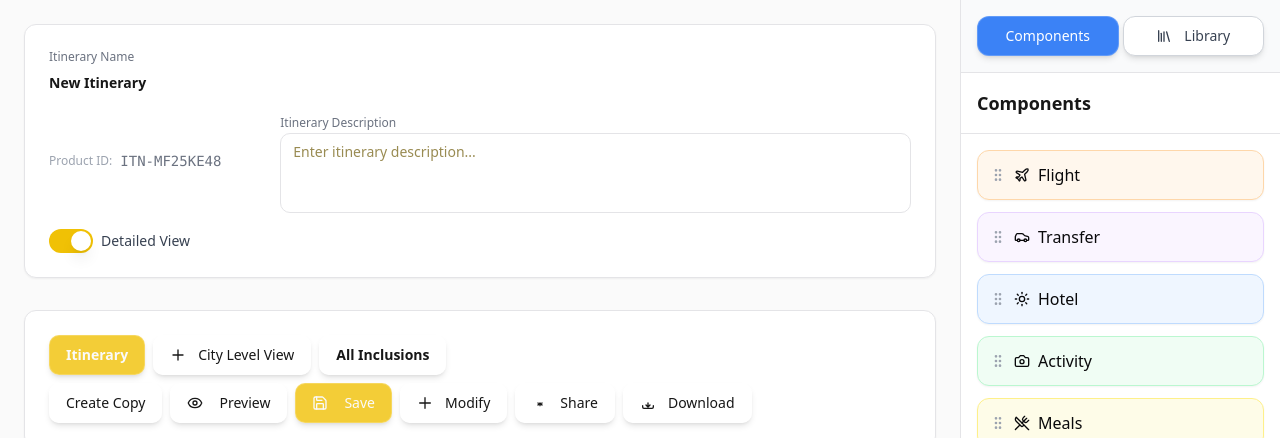
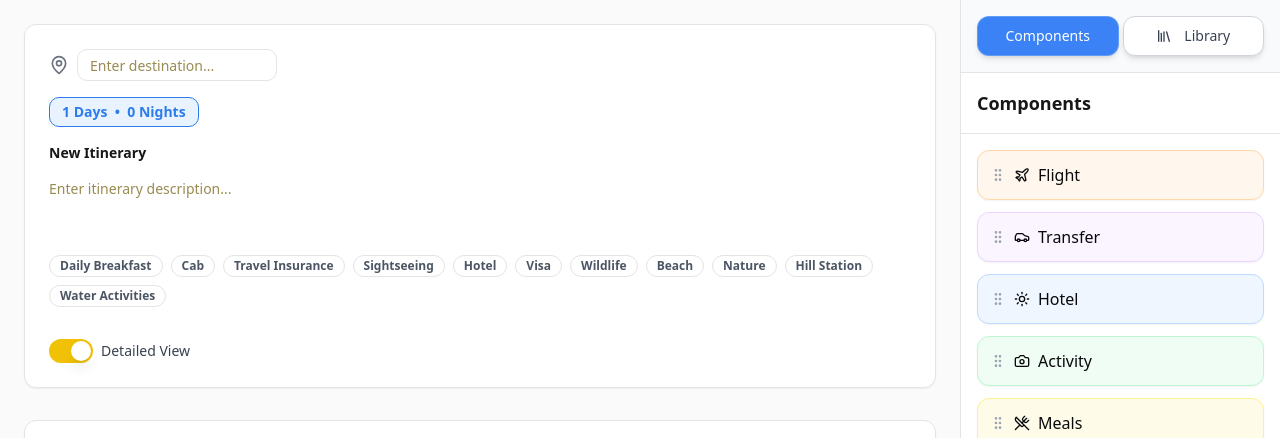
Before and after one commit to ainirvana/b2b-final, a Next.js app: page /itinerary/builder in a window 1280 px wide. Shown: the top 438 px of the page. Built offline with nearby package versions, Linux system fonts and the light colour scheme; no server answers; the database is empty.

Commit message:
without_highlights_working

```diff
--- a/components/itinerary-builder/index.tsx
+++ b/components/itinerary-builder/index.tsx
@@ -5,6 +5,7 @@ import { Input } from "@/components/ui/input"
 import { Switch } from "@/components/ui/switch"
 import { Textarea } from "@/components/ui/textarea"
 import { Label } from "@/components/ui/label"
+import { Badge } from "@/components/ui/badge"
 import {
   ArrowLeft,
   Plus,
@@ -801,49 +802,114 @@ export function ItineraryBuilder({ itineraryId, onBack }: ItineraryBuilderProps)
     <div className="flex h-screen">
       <div className="flex-1 p-6 overflow-y-auto h-full">
         {/* Header Card */}
-        <div className="bg-white rounded-xl shadow-sm border mb-8 p-6 flex flex-col md:flex-row md:items-center md:justify-between gap-4">
-          <div className="flex-1 min-w-0">
-            <div className="flex flex-col gap-2">
-              <label className="text-xs text-gray-500 font-medium" htmlFor="itinerary-title">Itinerary Name</label>
+        <div className="bg-white rounded-xl shadow-sm border mb-8 p-6 flex flex-col gap-4">
+          <div className="flex items-center gap-2">
+            <MapPin className="h-5 w-5 text-gray-500" />
             <Input
-                id="itinerary-title"
+              value={countries[0] || ""}
+              onChange={(e) => setCountries([e.target.value])}
+              className="max-w-[200px] h-8 text-gray-700"
+              placeholder="Enter destination..."
+              autoComplete="off"
+            />
+          </div>
+          <div className="bg-[#E8F3FF] text-[#2D7CEA] border-[#2D7CEA] border rounded-md flex items-center px-3 py-1 text-sm font-semibold select-none w-max">
+            {days.length} Days &nbsp;•&nbsp; {days.length > 0 ? days.length - 1 : 0} Nights
+          </div>
+          <Input
             value={title}
             onChange={(e) => setTitle(e.target.value)}
-                className="text-2xl font-bold border-none p-0 h-auto bg-transparent focus:ring-0 focus:border-transparent"
-                placeholder="Enter Itinerary Title"
-                autoComplete="off"
+            placeholder="Enter itinerary title..."
+            className="text-lg font-semibold border-none p-0 h-auto bg-transparent focus:ring-0 focus:border-transparent"
+            aria-label="Itinerary title"
           />
-              <div className="flex flex-col sm:flex-row sm:items-center sm:gap-4 mt-2">
-                <div className="flex items-center gap-2 mb-2 sm:mb-0">
-                  <label className="text-xs text-gray-400 font-medium" htmlFor="product-id">Product ID:</label>
-                  <Input
-                    id="product-id"
-                    value={productId}
-                    onChange={(e) => setProductId(e.target.value)}
-                    className="text-xs border-none p-0 h-auto bg-transparent font-mono text-gray-500 w-36 focus:ring-0 focus:border-transparent"
-                    placeholder="Product ID"
-                    readOnly
-                  />
-                </div>
-                <div className="flex-1">
-                  <label className="text-xs text-gray-500 font-medium" htmlFor="itinerary-description">Itinerary Description</label>
           <Textarea
-                    id="itinerary-description"
             value={description}
             onChange={(e) => setDescription(e.target.value)}
             placeholder="Enter itinerary description..."
-                    className="resize-none"
-                    rows={2}
+            className="min-h-[60px] border-none resize-none p-0"
+            aria-label="Itinerary description"
           />
-                </div>
-              </div>
-              {/* Country Checkbox List removed */}
+          <div className="flex flex-wrap gap-2" aria-label="Highlights">
+            {[
+              "Daily Breakfast",
+              "Cab",
+              "Travel Insurance",
+              "Sightseeing",
+              "Hotel",
+              "Visa",
+              "Wildlife",
+              "Beach",
+              "Nature",
+              "Hill Station",
+              "Water Activities",
+            ].map((highlight) => (
+              <Badge
+                key={highlight}
+                variant="outline"
+                className={`cursor-pointer ${
+                  days.some(day =>
+                    day.events.some(event => event.highlights?.includes(highlight))
+                  )
+                    ? 'bg-[#2D7CEA] text-white'
+                    : 'bg-white text-gray-600'
+                }`}
+                onClick={() => {
+                  // Toggle highlight in all days' events (simplified for demo)
+                  const newDays = days.map(day => {
+                    const newEvents = day.events.map(event => {
+                      const highlights = event.highlights || []
+                      if (highlights.includes(highlight)) {
+                        return {
+                          ...event,
+                          highlights: highlights.filter(h => h !== highlight),
+                        }
+                      } else {
+                        return {
+                          ...event,
+                          highlights: [...highlights, highlight],
+                        }
+                      }
+                    })
+                    return { ...day, events: newEvents }
+                  })
+                  setDays(newDays)
+                }}
+                role="button"
+                tabIndex={0}
+                onKeyDown={(e) => {
+                  if (e.key === 'Enter' || e.key === ' ') {
+                    e.preventDefault()
+                    // Same toggle logic as onClick
+                    const newDays = days.map(day => {
+                      const newEvents = day.events.map(event => {
+                        const highlights = event.highlights || []
+                        if (highlights.includes(highlight)) {
+                          return {
+                            ...event,
+                            highlights: highlights.filter(h => h !== highlight),
+                          }
+                        } else {
+                          return {
+                            ...event,
+                            highlights: [...highlights, highlight],
+                          }
+                        }
+                      })
+                      return { ...day, events: newEvents }
+                    })
+                    setDays(newDays)
+                  }
+                }}
+              >
+                {highlight}
+              </Badge>
+            ))}
           </div>
           {/* Detailed View Toggle */}
           <div className="flex items-center gap-2 mt-4">
             <Switch checked={isDetailedView} onCheckedChange={setIsDetailedView} />
             <span className="text-sm font-medium text-gray-700">{isDetailedView ? "Detailed View" : "Summary View"}</span>
-            </div>
           </div>
         </div>
 
--- a/components/itinerary-builder/itinerary-header.tsx
+++ b/components/itinerary-builder/itinerary-header.tsx
@@ -117,24 +117,8 @@ export function ItineraryHeader({
             />
           </div>
           <div className="flex items-center gap-2">
-            <div className="bg-[#E8F3FF] text-[#2D7CEA] border-[#2D7CEA] border rounded-md flex items-center">
-              <Input
-                type="number"
-                value={days}
-                onChange={(e) => onDaysChange(Number(e.target.value))}
-                className="w-16 h-8 border-none text-center bg-transparent"
-                min={1}
-              />
-              <span className="px-1">Days</span>
-              <span className="px-1">•</span>
-              <Input
-                type="number"
-                value={nights}
-                onChange={(e) => onNightsChange(Number(e.target.value))}
-                className="w-16 h-8 border-none text-center bg-transparent"
-                min={0}
-              />
-              <span className="px-2">Nights</span>
+            <div className="bg-[#E8F3FF] text-[#2D7CEA] border-[#2D7CEA] border rounded-md flex items-center px-3 py-1 text-sm font-semibold select-none">
+              {days} Days &nbsp;•&nbsp; {days > 0 ? days - 1 : 0} Nights
             </div>
           </div>
         </div>
@@ -195,7 +179,6 @@ export function ItineraryHeader({
                         {/* Highlights */}
                         {highlights.length > 0 && (
                           <div style={{ marginBottom: '2rem' }}>
-                            <h2 style={{ fontSize: '18px', marginBottom: '1rem' }}>Highlights</h2>
                             <div style={{ display: 'flex', flexWrap: 'wrap', gap: '0.5rem' }}>
                               {highlights.map((highlight, idx) => (
                                 <span key={idx} style={{
@@ -344,20 +327,22 @@ export function ItineraryHeader({
           value={title}
           onChange={(e) => onTitleChange(e.target.value)}
           placeholder="South of Thailand - Krabi, Phuket"
-          className="text-xl font-semibold h-12 border-none p-0"
+          className="text-lg font-semibold h-12 border-none p-0"
+          style={{ fontWeight: 600 }}
+          aria-label="Itinerary title"
         />
         <Textarea
           value={description}
           onChange={(e) => onDescriptionChange(e.target.value)}
           placeholder="Enter itinerary description..."
           className="min-h-[60px] border-none resize-none p-0"
+          aria-label="Itinerary description"
         />
       </div>
 
       {/* Highlights */}
       <div className="space-y-2">
-        <h3 className="font-medium">Highlights</h3>
-        <div className="flex flex-wrap gap-2">
+        <div className="flex flex-wrap gap-2" aria-label="Highlights">
           {HIGHLIGHT_OPTIONS.map((highlight) => (
             <Badge
               key={highlight}
@@ -368,6 +353,14 @@ export function ItineraryHeader({
                   : 'bg-white text-gray-600'
               }`}
               onClick={() => toggleHighlight(highlight)}
+              role="button"
+              tabIndex={0}
+              onKeyDown={(e) => {
+                if (e.key === 'Enter' || e.key === ' ') {
+                  e.preventDefault()
+                  toggleHighlight(highlight)
+                }
+              }}
             >
               {highlight}
             </Badge>
```
Lines whose indentation alone changed are shown as unchanged.
